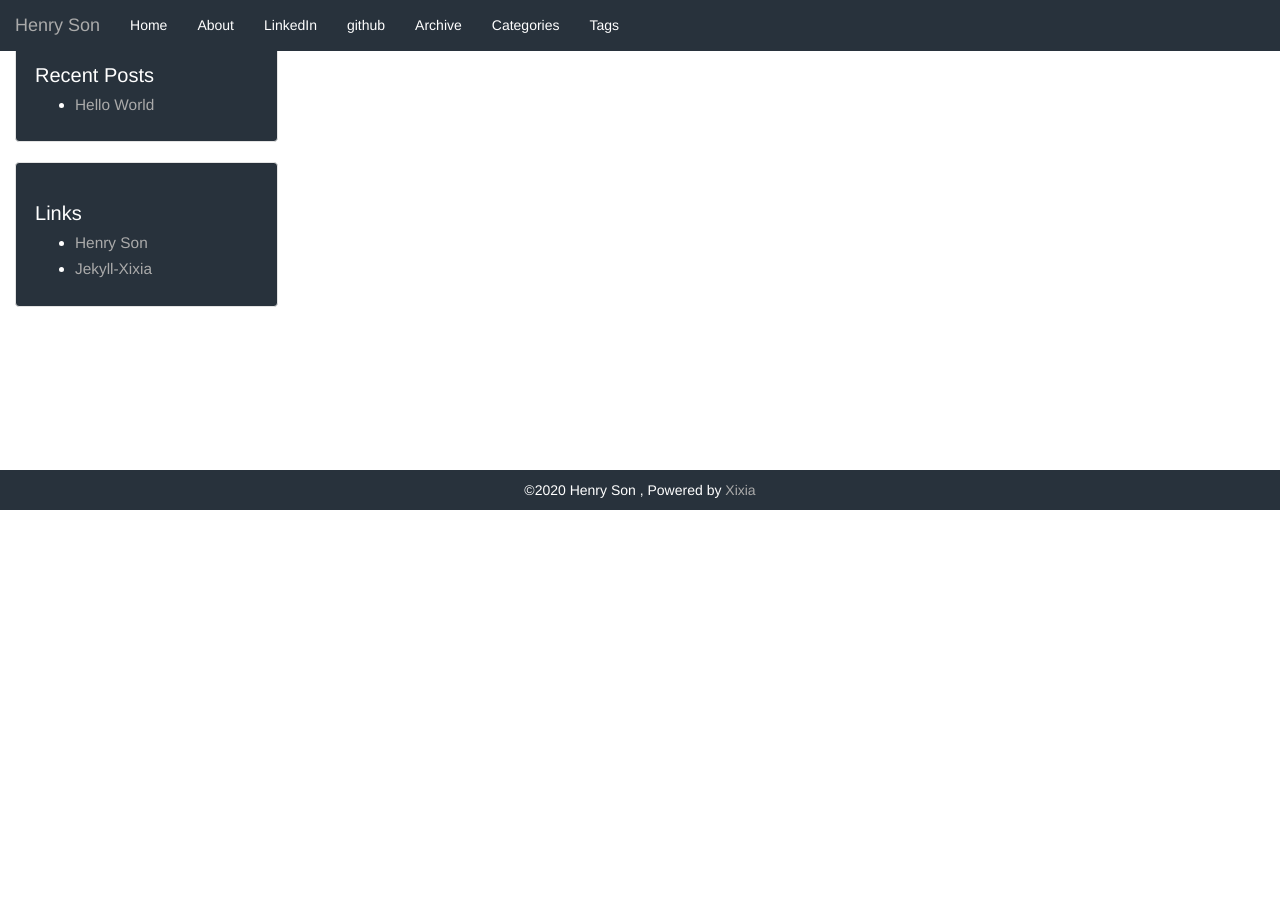
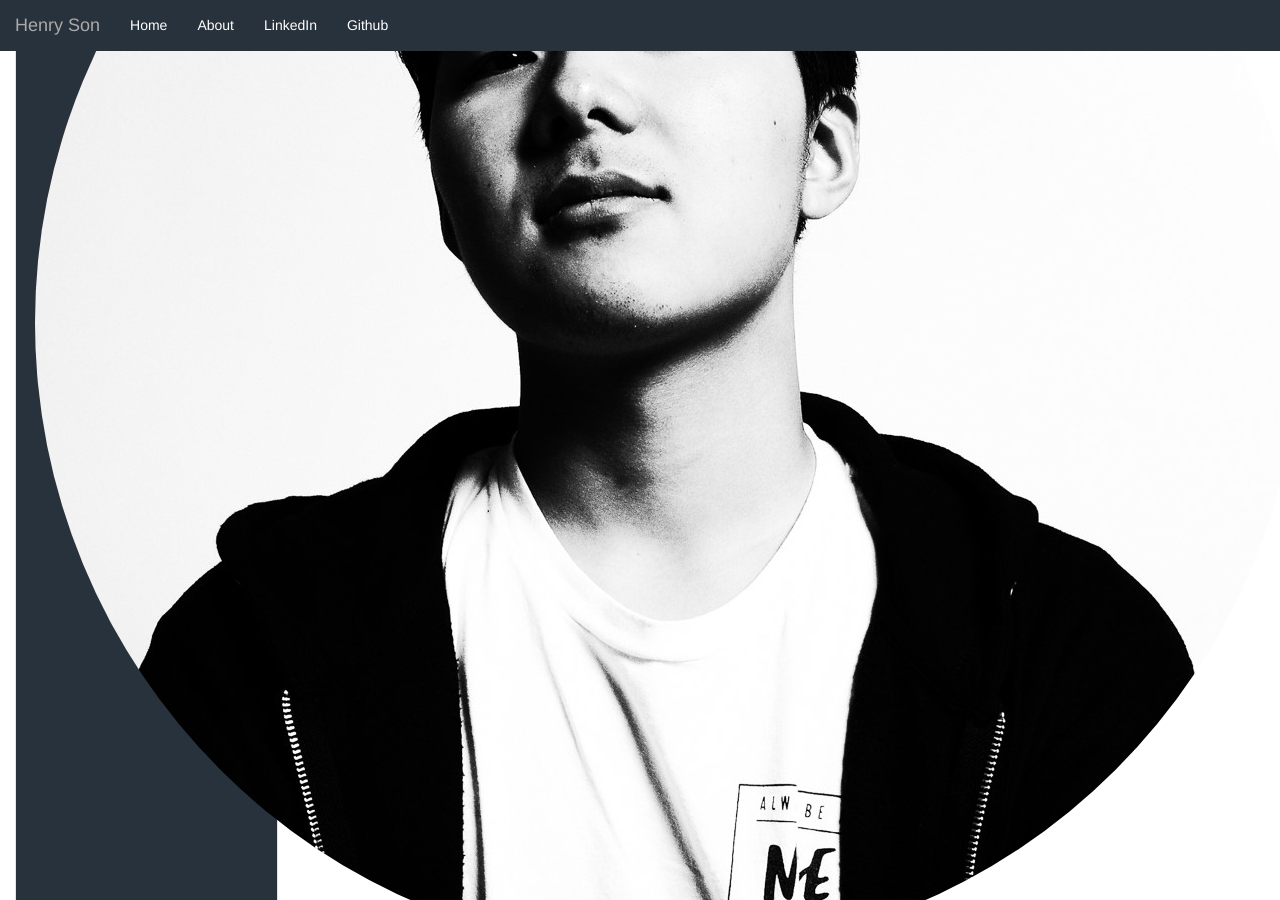
Before and after one commit to sonbyj01/sonbyj01.github.io, a Jekyll site: the page built from index.html, in a window 1280 px wide and 900 px high, scrolled down 390 px. Built offline with Jekyll 4.4.1, drawn with Linux system fonts in a browser that asks for light colours; the list of posts is cut into pages by our own code; before the commit the page ends 900 px from its top, so only the background shows below that.

Commit message:
added pictures and fixed typos

```diff
--- a/_data/links.yml
+++ b/_data/links.yml
@@ -1,5 +1,2 @@
 - url: "https://blong.hson.dev"
   title: "Henry Son"
-
-- url: "https://github.com/zxixia/jekyll-xixia"
-  title: "Jekyll-Xixia"
--- a/_includes/header.html
+++ b/_includes/header.html
@@ -41,10 +41,10 @@
                     <li class="active"><a href="{{ site.baseurl }}/">{{ trans.home }}</a></li>
                     <li class="active"><a href="{{ site.baseurl }}/about.html">{{ trans.about }}</a></li>
                     <li class="active"><a href="https://www.linkedin.com/in/sonbyj01/">LinkedIn</a></li>
-                    <li class="active"><a href="https://github.com/sonbyj01">github</a></li>
-                    <li class="active"><a href="{{ site.baseurl }}/archive.html">{{ trans.archive }}</a></li>
-                    <li class="active"><a href="{{ site.baseurl }}/categories.html">{{ trans.categories }}</a></li>
-                    <li class="active"><a href="{{ site.baseurl }}/tags.html">{{ trans.tags }}</a></li>
+                    <li class="active"><a href="https://github.com/sonbyj01">Github</a></li>
+                    <!-- <li class="active"><a href="{{ site.baseurl }}/archive.html">{{ trans.archive }}</a></li> -->
+                    <!-- <li class="active"><a href="{{ site.baseurl }}/categories.html">{{ trans.categories }}</a></li>
+                    <li class="active"><a href="{{ site.baseurl }}/tags.html">{{ trans.tags }}</a></li> -->
                 </ul>
             </div>
         </div>
--- a/_includes/sidebar.html
+++ b/_includes/sidebar.html
@@ -2,7 +2,7 @@
 <div class="sidebar well">
     <header class="sidebar-header" role="banner">
         <a href="{{ site.baseurl }}/">
-            <img src="{{ site.baseurl }}/assets/images/xixia.gif" class="img-circle" />
+            <img src="{{ site.baseurl }}/assets/images/henry.JPG" class="img-circle" />
         </a>
         <!--
         <h3 class="title">
```
Also changed, not shown: assets/images/cc_by_88x31.png (deleted), assets/images/favicon.png, assets/images/henry.JPG (added), assets/images/preview-small.png (deleted), assets/images/preview.png (deleted), assets/images/xixia.gif (deleted), 2 other files.
